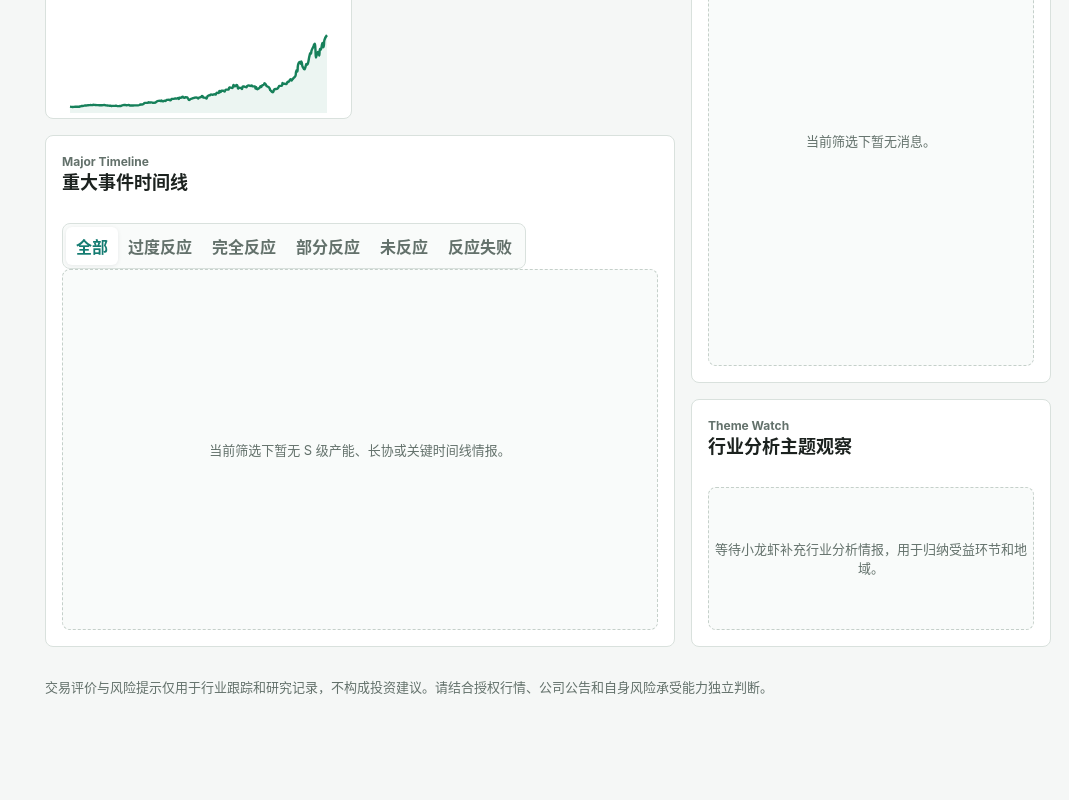
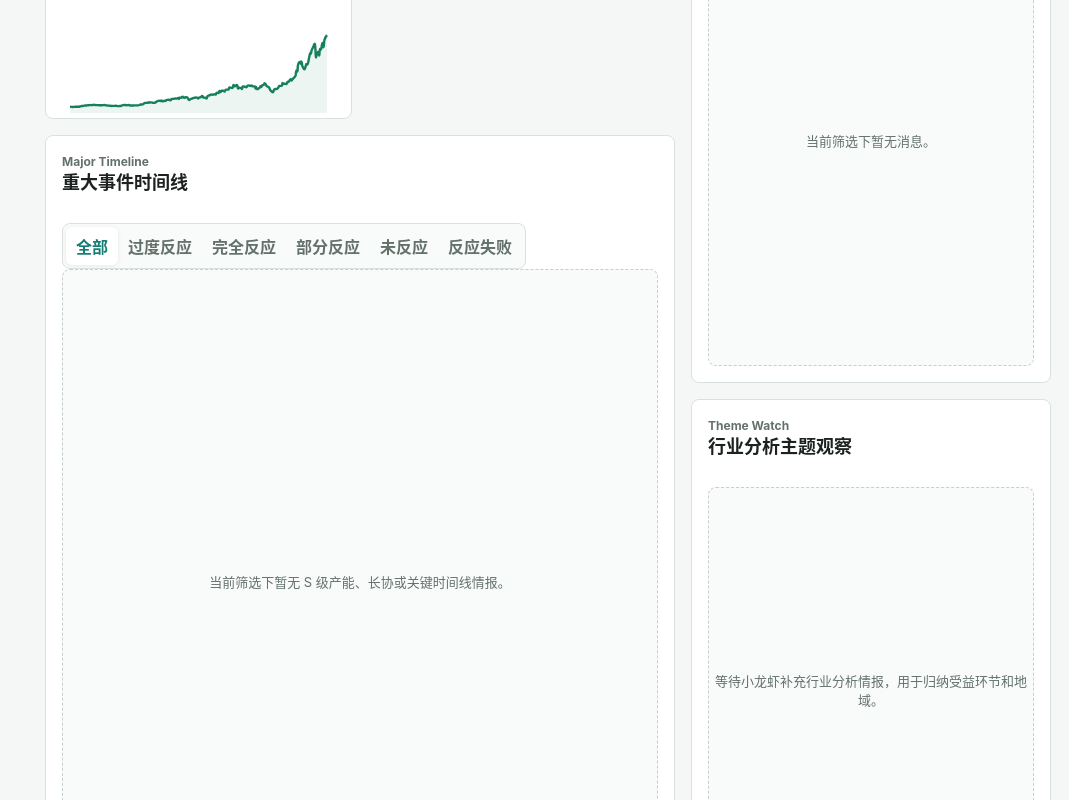
Before and after one commit to Jareddeng/memory-visualization-dashboard, a React (Vite) app: page / in a window 1280 px wide. Shown: the part 920-1720 px from the top of the page, without its empty margins (211-1280 px from the left). Before the commit the page ends 1635 px from the top, so only its background shows below. Built offline with nearby package versions, Linux system fonts and the light colour scheme.

Commit message:
Expand overview lower panels

```diff
--- a/src/styles.css
+++ b/src/styles.css
@@ -419,7 +419,7 @@ h2 {
 .overview-market-grid {
   display: grid;
   grid-template-columns: minmax(0, 1fr) minmax(0, 1fr) minmax(360px, 1.05fr);
-  grid-template-rows: repeat(8, 116px);
+  grid-template-rows: repeat(10, 116px);
   gap: 16px;
   align-items: stretch;
 }
@@ -435,7 +435,7 @@ h2 {
 
 .overview-events-panel {
   grid-column: 1 / span 2;
-  grid-row: 5 / span 4;
+  grid-row: 5 / span 6;
   min-height: 0;
   overflow: hidden;
   display: grid;
@@ -444,7 +444,7 @@ h2 {
 
 .overview-theme-panel {
   grid-column: 3;
-  grid-row: 7 / span 2;
+  grid-row: 7 / span 4;
   min-height: 0;
   overflow: hidden;
   display: grid;
```
